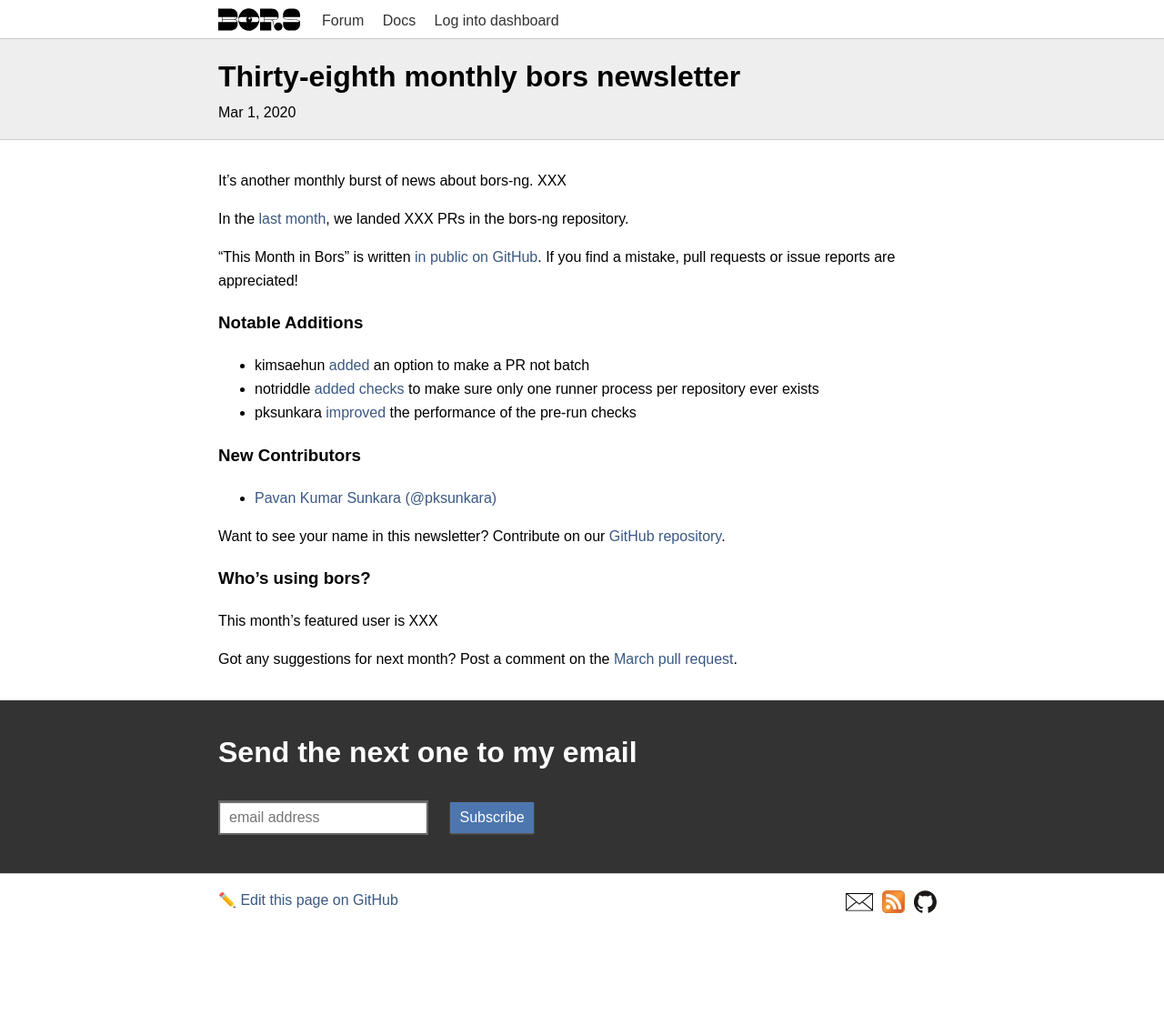
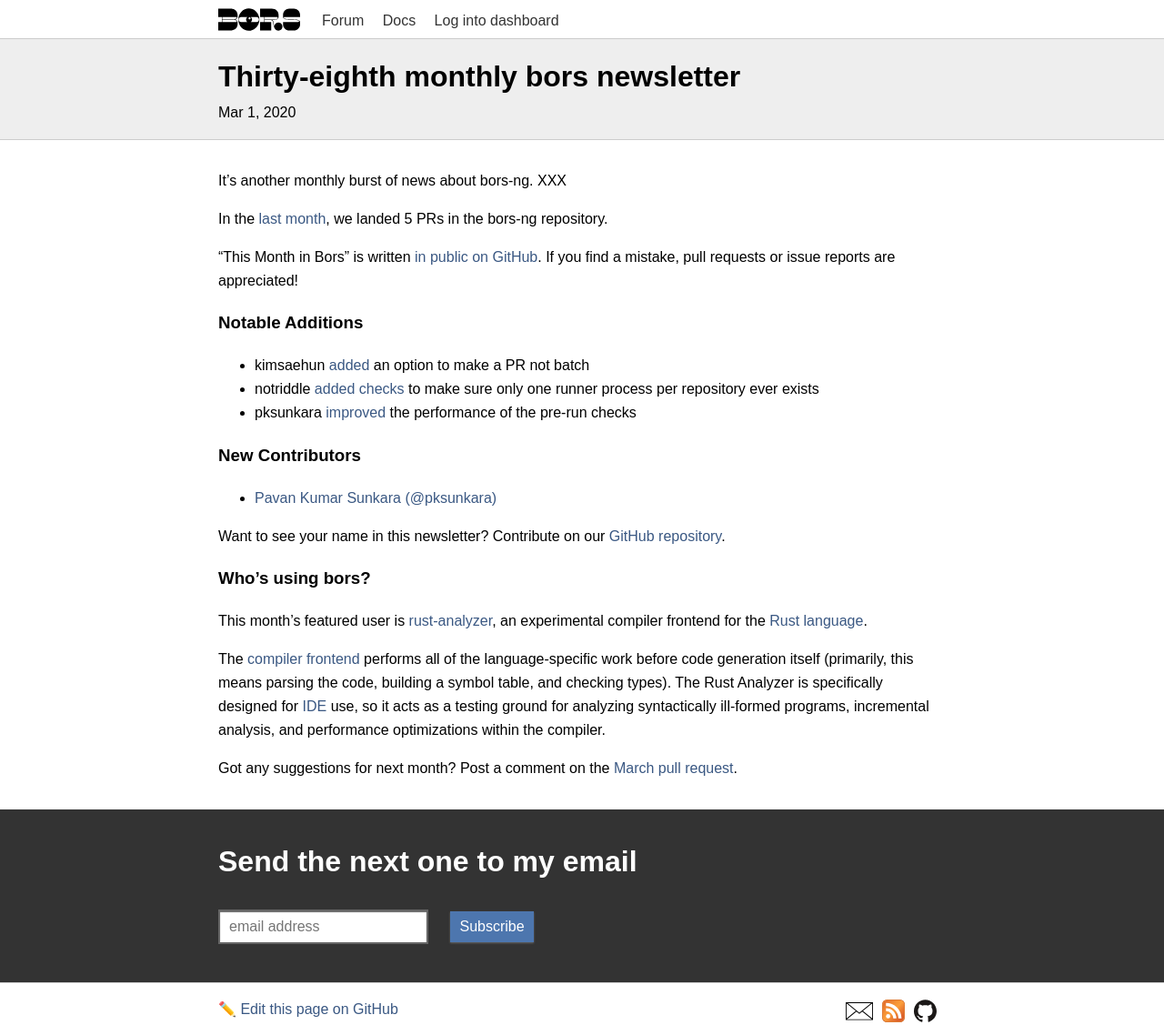
Before and after one commit to bors-ng/bors-ng.github.io, a Jekyll site: the page built from _posts/2020-03-01-tmib-38.md, in a window 1280 px wide. Shown: the whole page at 91% size. Built offline with Jekyll 4.4.1, drawn with Linux system fonts in a browser that asks for light colours; before the commit the page ends 1019 px from its top, so only the background shows below that.

Commit message:
Add featured user

```diff
--- a/_posts/2020-03-01-tmib-38.md
+++ b/_posts/2020-03-01-tmib-38.md
@@ -9,7 +9,7 @@
 It's another monthly burst of news about bors-ng. XXX
 
 In the [last month](https://github.com/bors-ng/bors-ng/pulls?utf8=%E2%9C%93&q=is%3Apr%20is%3Amerged%20closed%3A2020-02-01..2020-02-29),
-we landed XXX PRs in the bors-ng repository.
+we landed 5 PRs in the bors-ng repository.
 
 "This Month in Bors" is written [in public on GitHub][GitHub for TMiB].
 If you find a mistake, pull requests or issue reports are appreciated!
@@ -33,7 +33,9 @@
 
 ### Who's using bors?
 
-This month's featured user is XXX
+This month's featured user is [rust-analyzer](https://github.com/rust-analyzer/rust-analyzer), an experimental compiler frontend for the [Rust language](https://rust-lang.org).
+
+The [compiler frontend](https://en.wikipedia.org/wiki/Compiler#Front_end) performs all of the language-specific work before code generation itself (primarily, this means parsing the code, building a symbol table, and checking types). The Rust Analyzer is specifically designed for [IDE](https://en.wikipedia.org/wiki/Integrated_development_environment) use, so it acts as a testing ground for analyzing syntactically ill-formed programs, incremental analysis, and performance optimizations within the compiler.
 
 Got any suggestions for next month?
 Post a comment on the [March pull request](https://github.com/bors-ng/bors-ng.github.io/pull/103).
```
